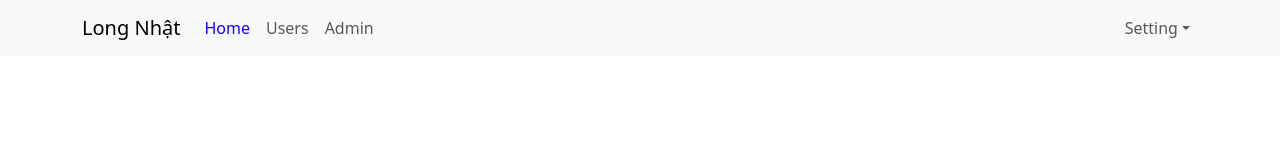
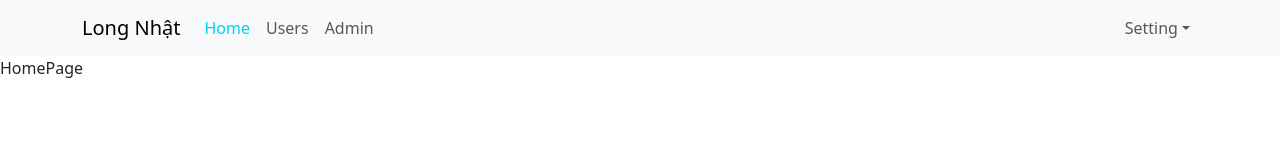
Before and after one commit to HuynhLongNhat/Quiz, a React (Vite) app in the folder frontend/: page / in a window 1280 px wide. Shown: the top 160 px of the page. Built offline with nearby package versions, Linux system fonts and the light colour scheme.

Commit message:
index routes

```diff
--- a/frontend/src/App.scss
+++ b/frontend/src/App.scss
@@ -11,7 +11,7 @@
     .navbar-nav  {
       .nav-link{
         &.active  {
-          color: rgb(26, 2, 245);
+          color: rgb(2, 209, 245);
 
         }
       }
--- a/frontend/src/components/Header/Header.jsx
+++ b/frontend/src/components/Header/Header.jsx
@@ -8,7 +8,8 @@ const Header =()  =>{
   return (
     <Navbar expand="lg" className="bg-body-tertiary">
       <Container>
-        <Navbar.Brand href="#home">Long Nhật</Navbar.Brand>
+        <NavLink className="navbar-brand" to="/">Long Nhật</NavLink>
+
         <Navbar.Toggle aria-controls="basic-navbar-nav" />
         <Navbar.Collapse id="basic-navbar-nav">
           <Nav className="me-auto">
@@ -20,11 +21,11 @@ const Header =()  =>{
           </Nav>
           <Nav>
           <NavDropdown title="Setting" id="basic-nav-dropdown">
-              <NavDropdown.Item href="#action/3.1">Login</NavDropdown.Item>
-              <NavDropdown.Item href="#action/3.2">
+              <NavDropdown.Item >Login</NavDropdown.Item>
+              <NavDropdown.Item >
             Log out
               </NavDropdown.Item>
-              <NavDropdown.Item href="#action/3.3">Profile</NavDropdown.Item>
+              <NavDropdown.Item >Profile</NavDropdown.Item>
 
             </NavDropdown>
           </Nav>
--- /dev/null
+++ b/frontend/src/components/Home/HomePage.jsx
@@ -0,0 +1,9 @@
+import React from 'react'
+
+const HomePage = () => {
+  return (
+    <div>HomePage</div>
+  )
+}
+
+export default HomePage
--- a/frontend/src/main.jsx
+++ b/frontend/src/main.jsx
@@ -6,12 +6,14 @@ import { BrowserRouter, Route, Routes } from "react-router-dom";
 
 import User from "./components/Users/User.jsx";
 import Admin from "./components/Admin/Admin.jsx";
+import HomePage from "./components/Home/HomePage.jsx";
 
 createRoot(document.getElementById("root")).render(
   // <StrictMode>
   <BrowserRouter>
     <Routes>
       <Route path="/" element={<App />}>
+      <Route index element={<HomePage />} />
         <Route path="/users" element={<User />} />
         <Route path="/admins" element={<Admin />} />
       </Route>
```
